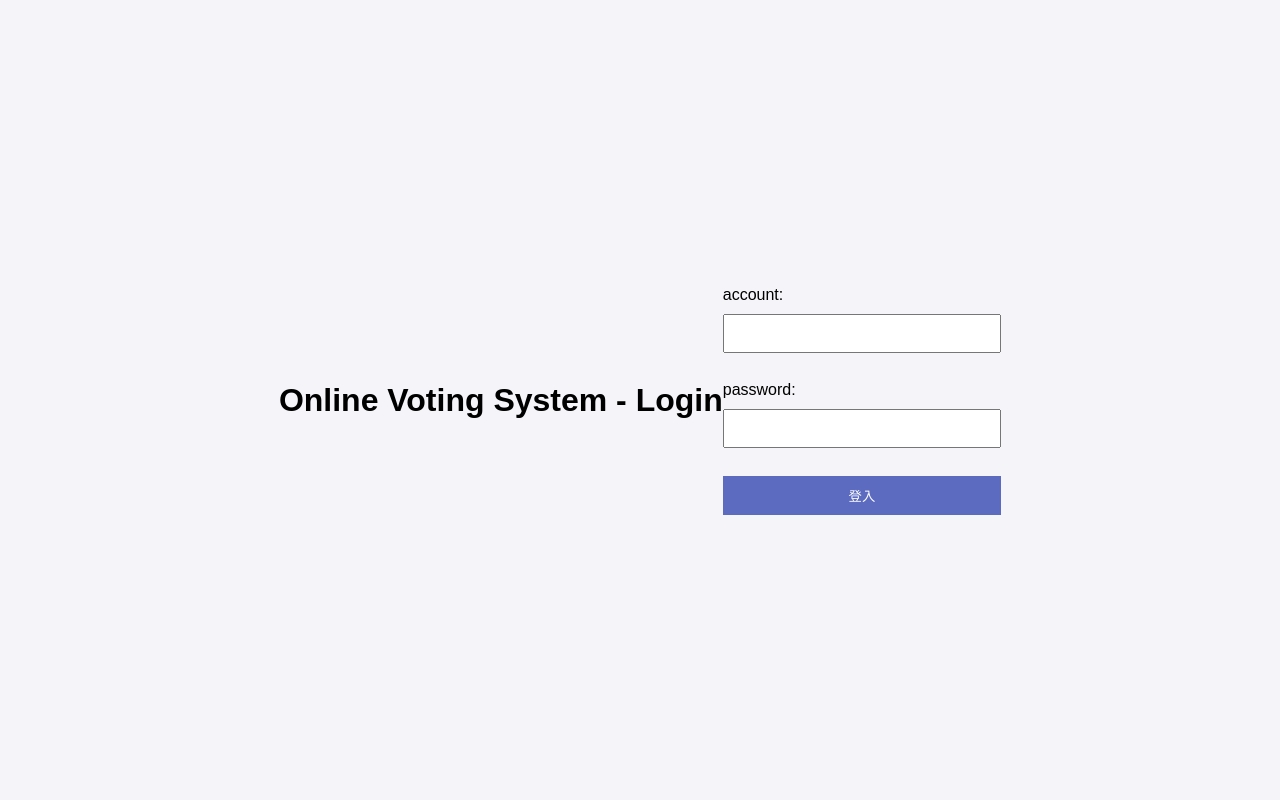
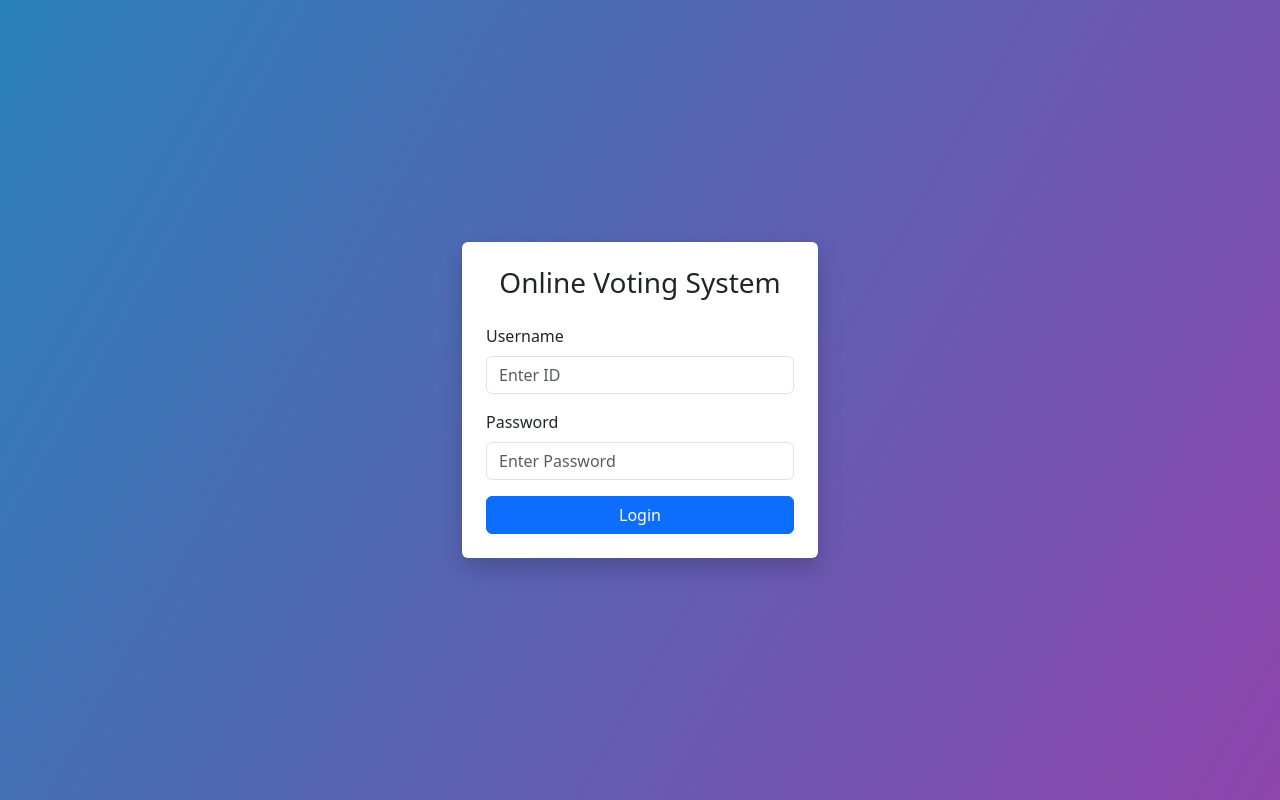
Before and after one commit to Ultramarine0325/COMP3500_Group41_VotingSystem, a Node server app: page / in a window 1280 px wide. Run offline with Node 20, Linux system fonts and the light colour scheme; some libraries are stand-ins or nearby versions.

Commit message:
Update login.ejs

```diff
--- a/views/login.ejs
+++ b/views/login.ejs
@@ -1,19 +1,36 @@
 <!DOCTYPE html>
 <html>
 <head>
-    <link rel="stylesheet" href="/style.css">
     <title>Voting Login</title>
+    <link href="https://cdn.jsdelivr.net/npm/bootstrap@5.3.0/dist/css/bootstrap.min.css" rel="stylesheet">
+    <style>
+        body { background: linear-gradient(120deg, #2980b9, #8e44ad); height: 100vh; display: flex; align-items: center; justify-content: center; }
+        .card { box-shadow: 0 10px 25px rgba(0,0,0,0.2); border: none; }
+    </style>
 </head>
 <body>
-    <h1>Online Voting System - Login</h1>
-    <form action="/login" method="POST">
-        <label>account:</label>
-        <input type="text" name="username" required>
-        <br><br>
-        <label>password:</label>
-        <input type="password" name="password" required>
-        <br><br>
-        <button type="submit">登入</button>
-    </form>
+    <div class="container">
+        <div class="row justify-content-center">
+            <div class="col-md-4">
+                <div class="card p-4">
+                    <h3 class="text-center mb-4">Online Voting System</h3>
+                    <% if (locals.error) { %>
+                        <div class="alert alert-danger"><%= error %></div>
+                    <% } %>
+                    <form action="/login" method="POST">
+                        <div class="mb-3">
+                            <label class="form-label">Username</label>
+                            <input type="text" name="username" class="form-control" placeholder="Enter ID" required>
+                        </div>
+                        <div class="mb-3">
+                            <label class="form-label">Password</label>
+                            <input type="password" name="password" class="form-control" placeholder="Enter Password" required>
+                        </div>
+                        <button type="submit" class="btn btn-primary w-100">Login</button>
+                    </form>
+                </div>
+            </div>
+        </div>
+    </div>
 </body>
 </html>
```
